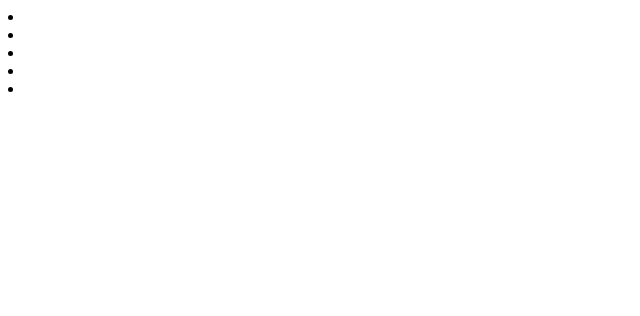
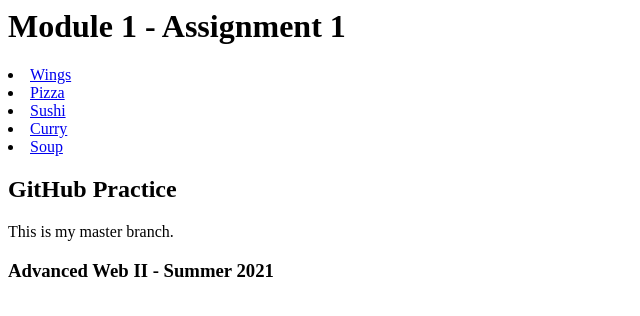
Before and after one commit to awilliams330/m1-hw1-williams-ashley, a plain HTML site: page index.html in a window 1280 px wide. Shown: the whole page, without its empty margins (0-640 px from the left). Drawn offline with Linux system fonts and the light colour scheme.

Commit message:
Add content to index.html

```diff
--- a/index.html
+++ b/index.html
@@ -7,20 +7,28 @@
 </head>
 <body>
 
-    <header></header>
+    <header>
+        <h1>Module 1 - Assignment 1</h1>
+    </header>
 
     <nav>
         <ul></ul>
-            <li><a href="#"></a></li>
-            <li><a href="#"></a></li>
-            <li><a href="#"></a></li>
-            <li><a href="#"></a></li>
-            <li><a href="#"></a></li>
+            <li><a href="#">Wings</a></li>
+            <li><a href="#">Pizza</a></li>
+            <li><a href="#">Sushi</a></li>
+            <li><a href="#">Curry</a></li>
+            <li><a href="#">Soup</a></li>
     </nav>
 
-    <main></main>
+    <main>
+        <h2>GitHub Practice</h2>
 
-    <footer></footer>
+        <p>This is my master branch.</p>
+    </main>
+
+    <footer>
+        <h3>Advanced Web II - Summer 2021</h3>
+    </footer>
 
 </body>
 </html>
```
